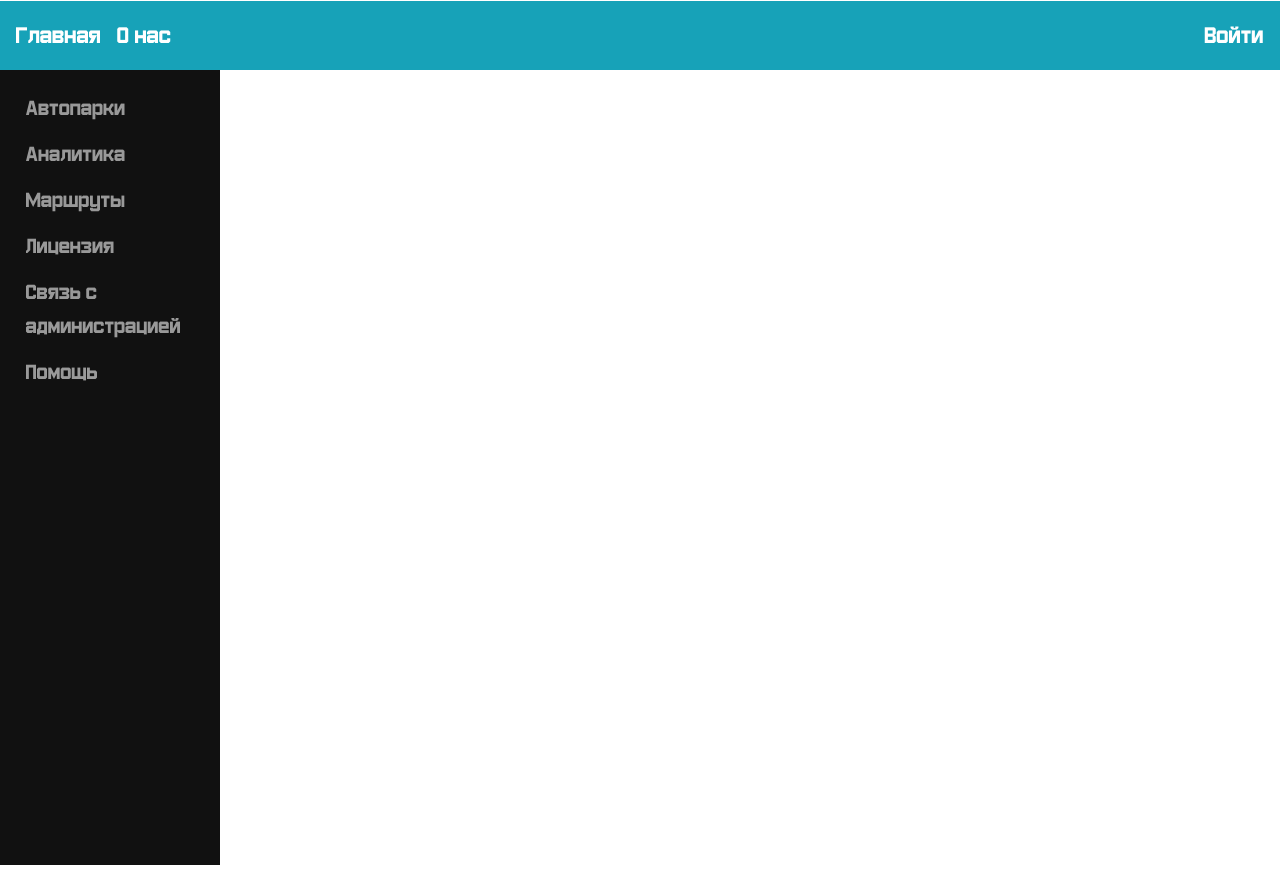
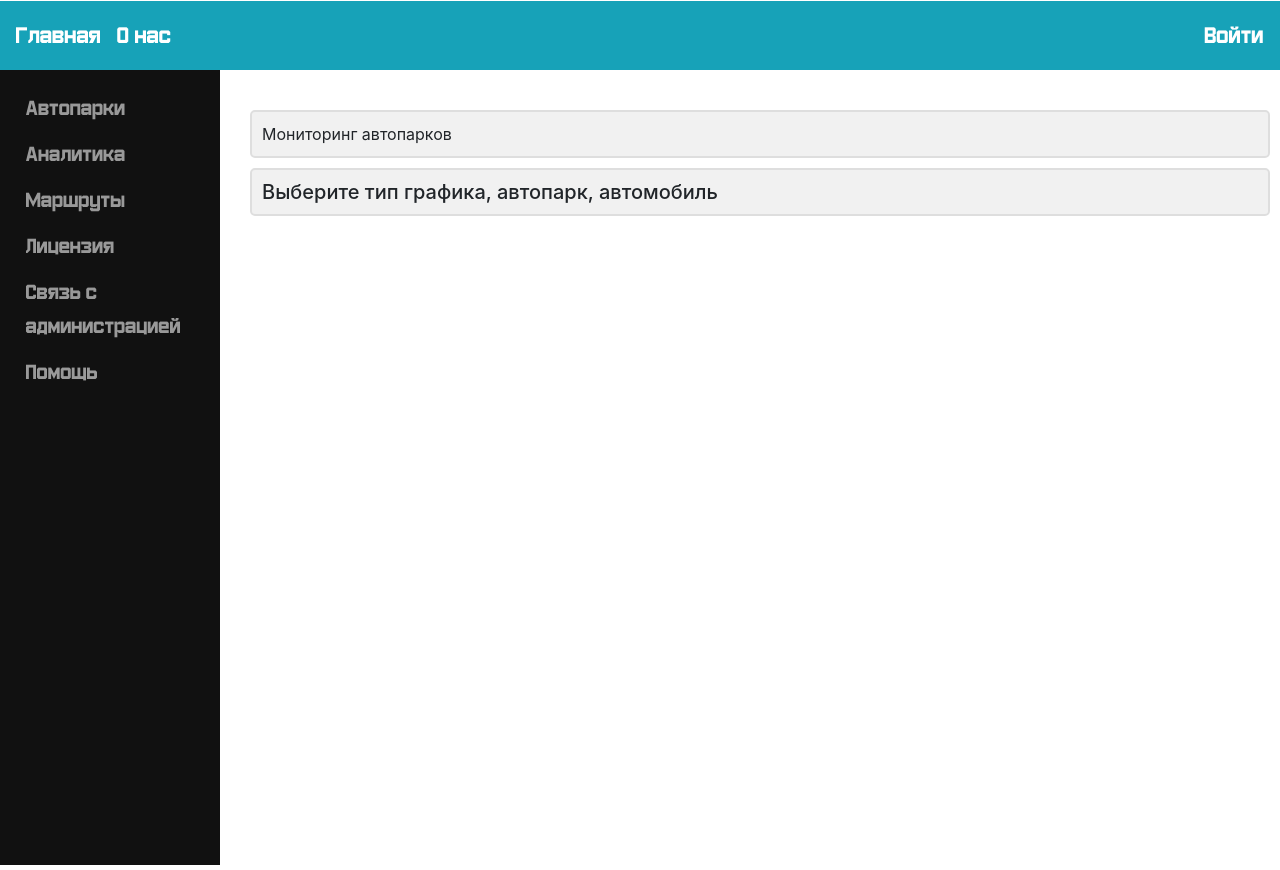
Before and after one commit to KrasnovDenis/TrackTruck-UI, a React (Create React App) app: page /customer/statistics in a window 1280 px wide. Built offline with nearby package versions, Linux system fonts and the light colour scheme.

Commit message:
Statistics layout

```diff
--- a/src/customer/Statistics.js
+++ b/src/customer/Statistics.js
@@ -1,17 +1,29 @@
 import React, {Component} from 'react';
 import {SideBar} from "../common/SideBar";
 import {setUpSideBar} from "./PrivateArea";
+import {Col, Container, Row} from "reactstrap";
 
 class Statistics extends Component{
 
     render(){
         const sideBarItems = setUpSideBar();
         return (
-            <div className="feed">
+            <div className="content-customer">
                 <SideBar menuItems = {sideBarItems}/>
-                <div>
-                    Hello
-                </div>
+                <Container>
+                    <Row>
+                        <Col>
+                            Мониторинг автопарков
+                        </Col>
+                    </Row>
+                </Container>
+                <Container>
+                    <Row>
+                        <Col>
+                            <h5> Выберите тип графика, автопарк, автомобиль</h5>
+                        </Col>
+                    </Row>
+                </Container>
             </div>
 
         );
```
